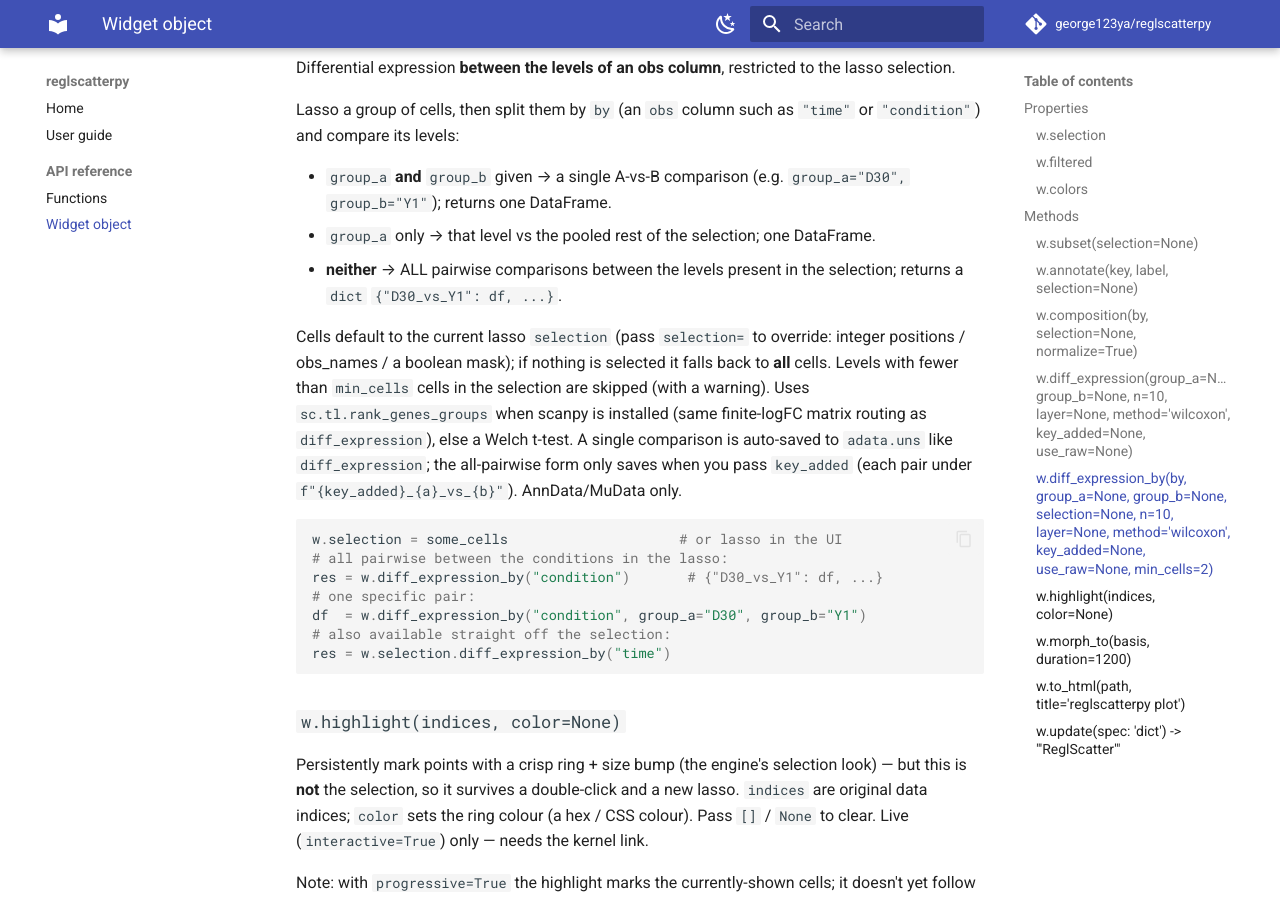
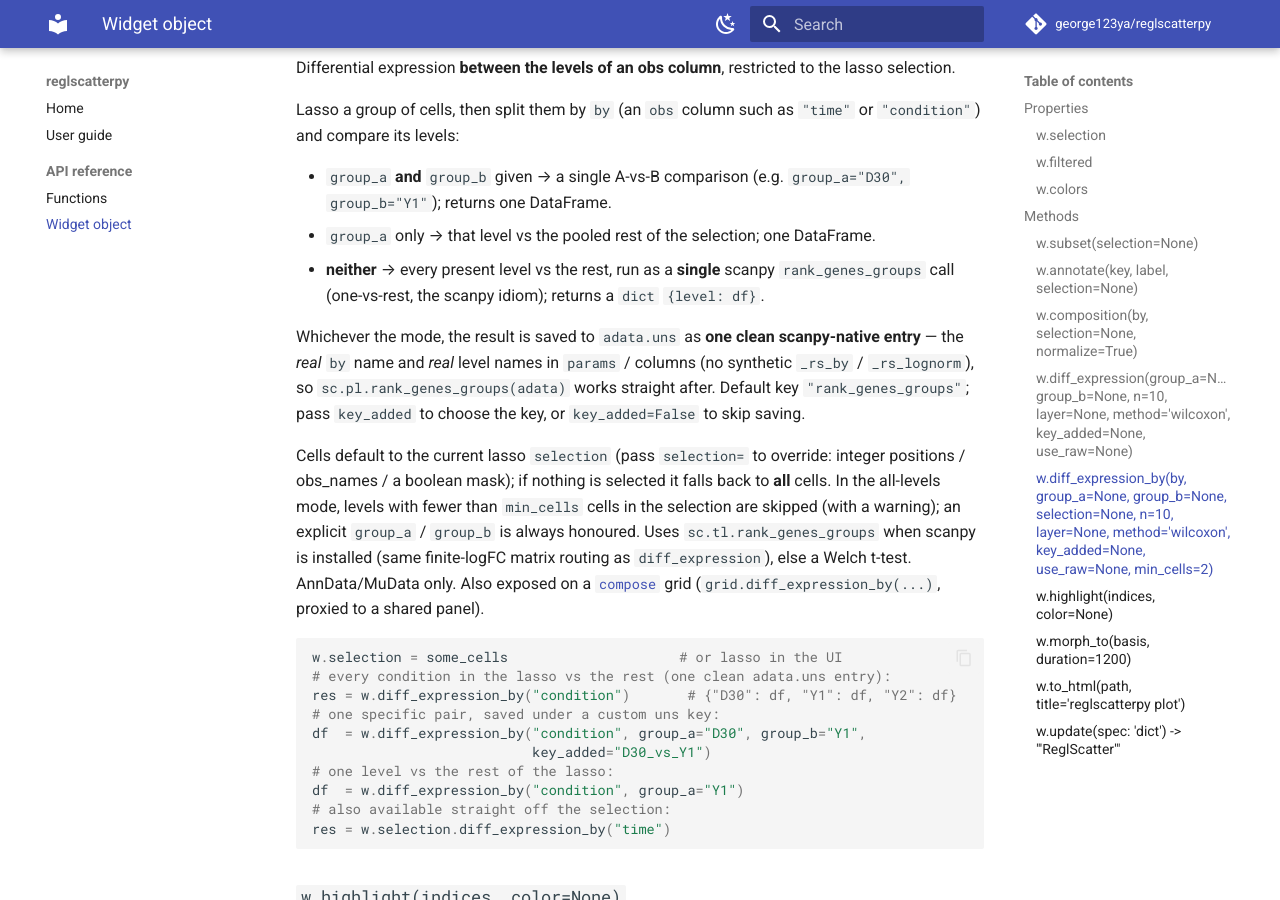
Before and after one commit to george123ya/reglscatterpy, an MkDocs documentation site: the page built from docs/widget-api.md, in a window 1280 px wide and 900 px high, scrolled down 1644 px. Built offline with MkDocs 1.6.1 and Material for MkDocs 9.7.7, drawn with Linux system fonts in a browser that asks for light colours; comment, search, counter and statistics services are not loaded.

Commit message:
diff_expression_by: one clean scanpy-native uns entry; fix leaked internal names
Reworked diff_expression_by so the multi-level case runs a SINGLE
sc.tl.rank_genes_groups call on the real `by` obs column (one-vs-rest, the
scanpy idiom) instead of looping pairwise combinations and writing one
adata.uns entry per comparison. The saved uns now carries the real column name
and real level names in params/columns (a single rec.array with all groups), so
sc.pl.rank_genes_groups(adata) works straight after.

- Multi mode returns {level: df}; group_a/group_b -> A-vs-B DataFrame;
  group_a only -> level-vs-rest DataFrame. All save one native uns entry.
- _pick_expr_matrix now overwrites ad.X (throwaway copy) for the adata.raw
  log-norm route instead of stashing a synthetic "_rs_lognorm" layer, so
  uns params stay clean (layer=None, use_raw=False) — no leaked names. The
  "_rs_by" synthetic groupby is gone entirely (real `by` column used).
- compose() grid now proxies diff_expression_by (was missing) + docstring.
- key_added documented/exercised; notebook, widget-api docs and README updated.
- Add regression tests covering all modes, clean uns, bad column/level, and
  the compose-grid proxy.

Bump 0.6.32 -> 0.6.33.

````diff
--- a/docs/widget-api.md
+++ b/docs/widget-api.md
@@ -68,24 +68,35 @@ Lasso a group of cells, then split them by ``by`` (an ``obs`` column such as
 - ``group_a`` **and** ``group_b`` given → a single A-vs-B comparison
   (e.g. ``group_a="D30", group_b="Y1"``); returns one DataFrame.
 - ``group_a`` only → that level vs the pooled rest of the selection; one DataFrame.
-- **neither** → ALL pairwise comparisons between the levels present in the
-  selection; returns a ``dict`` ``{"D30_vs_Y1": df, ...}``.
+- **neither** → every present level vs the rest, run as a **single** scanpy
+  ``rank_genes_groups`` call (one-vs-rest, the scanpy idiom); returns a ``dict``
+  ``{level: df}``.
+
+Whichever the mode, the result is saved to ``adata.uns`` as **one clean
+scanpy-native entry** — the *real* ``by`` name and *real* level names in
+``params`` / columns (no synthetic ``_rs_by`` / ``_rs_lognorm``), so
+``sc.pl.rank_genes_groups(adata)`` works straight after. Default key
+``"rank_genes_groups"``; pass ``key_added`` to choose the key, or
+``key_added=False`` to skip saving.
 
 Cells default to the current lasso ``selection`` (pass ``selection=`` to override:
 integer positions / obs_names / a boolean mask); if nothing is selected it falls
-back to **all** cells. Levels with fewer than ``min_cells`` cells in the selection
-are skipped (with a warning). Uses ``sc.tl.rank_genes_groups`` when scanpy is
+back to **all** cells. In the all-levels mode, levels with fewer than ``min_cells``
+cells in the selection are skipped (with a warning); an explicit ``group_a`` /
+``group_b`` is always honoured. Uses ``sc.tl.rank_genes_groups`` when scanpy is
 installed (same finite-logFC matrix routing as ``diff_expression``), else a Welch
-t-test. A single comparison is auto-saved to ``adata.uns`` like ``diff_expression``;
-the all-pairwise form only saves when you pass ``key_added``
-(each pair under ``f"{key_added}_{a}_vs_{b}"``). AnnData/MuData only.
+t-test. AnnData/MuData only. Also exposed on a [`compose`](api.md#reglscatterpy.compose)
+grid (``grid.diff_expression_by(...)``, proxied to a shared panel).
 
 ```python
 w.selection = some_cells                     # or lasso in the UI
-# all pairwise between the conditions in the lasso:
-res = w.diff_expression_by("condition")       # {"D30_vs_Y1": df, ...}
-# one specific pair:
-df  = w.diff_expression_by("condition", group_a="D30", group_b="Y1")
+# every condition in the lasso vs the rest (one clean adata.uns entry):
+res = w.diff_expression_by("condition")       # {"D30": df, "Y1": df, "Y2": df}
+# one specific pair, saved under a custom uns key:
+df  = w.diff_expression_by("condition", group_a="D30", group_b="Y1",
+                           key_added="D30_vs_Y1")
+# one level vs the rest of the lasso:
+df  = w.diff_expression_by("condition", group_a="Y1")
 # also available straight off the selection:
 res = w.selection.diff_expression_by("time")
 ```
--- a/pyproject.toml
+++ b/pyproject.toml
@@ -4,7 +4,7 @@ build-backend = "hatchling.build"
 
 [project]
 name = "reglscatterpy"
-version = "0.6.32"
+version = "0.6.33"
 description = "Interactive WebGL scatterplots for single-cell data (AnnData/MuData/SpatialData) in Jupyter, VS Code and Shiny for Python"
 readme = "README.md"
 requires-python = ">=3.9"
--- a/src/reglscatterpy/__init__.py
+++ b/src/reglscatterpy/__init__.py
@@ -32,4 +32,4 @@ __all__ = [
     "get_theme",
     "__version__",
 ]
-__version__ = "0.6.32"
+__version__ = "0.6.33"
````
Also changed, not shown: README.md (+5 -3 lines), 4 other files.
